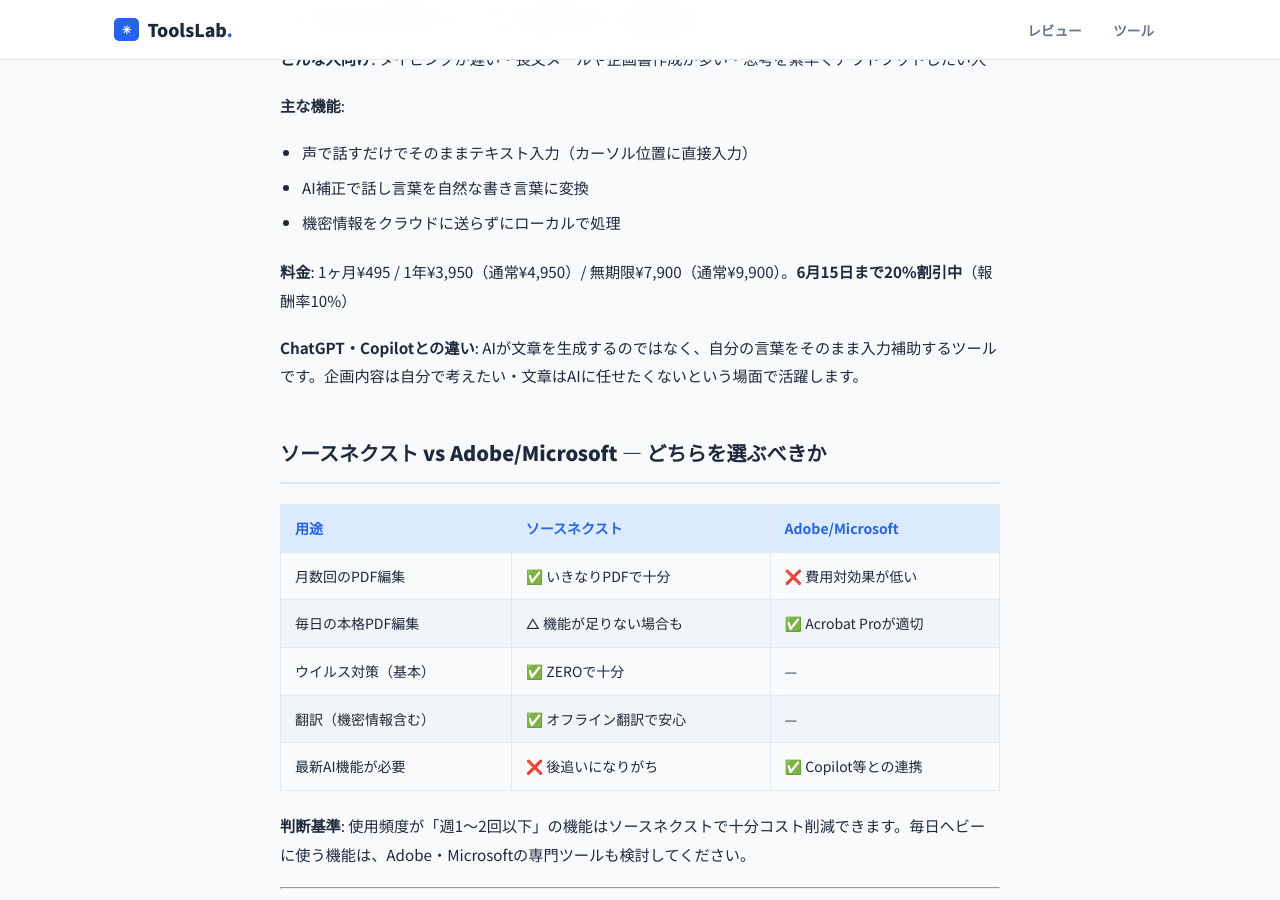
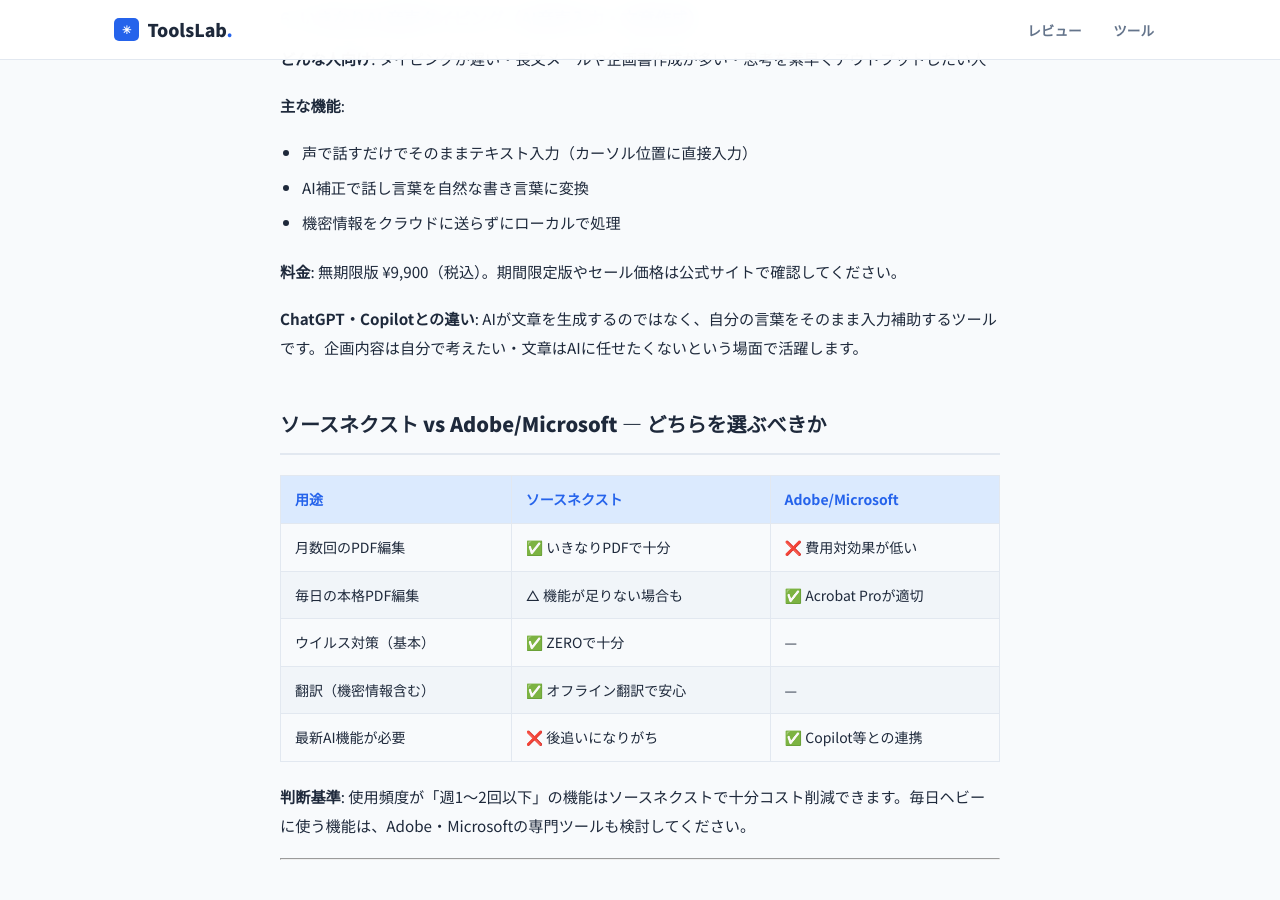
Before and after one commit to ToolsLab-ops/review, a Jekyll site: the page built from _posts/2026-05-24-sourcenext-software-review.md, in a window 1280 px wide and 900 px high, scrolled down 3666 px. Built offline with Jekyll 4.4.1, drawn with Linux system fonts in a browser that asks for light colours.

Commit message:
fix: 終了したキャンペーン価格と読者向けに表示していたアフィリエイト用語（報酬率・確定率）を削除
Co-Authored-By: Claude Opus 5.5 <noreply@anthropic.com>

```diff
--- a/_posts/2026-05-24-sourcenext-software-review.md
+++ b/_posts/2026-05-24-sourcenext-software-review.md
@@ -108,7 +108,7 @@ DeepL・Google翻訳と使い分ける形で、社内機密情報をクラウド
 - AI補正で話し言葉を自然な書き言葉に変換
 - 機密情報をクラウドに送らずにローカルで処理
 
-**料金**: 1ヶ月¥495 / 1年¥3,950（通常¥4,950）/ 無期限¥7,900（通常¥9,900）。**6月15日まで20%割引中**（報酬率10%）
+**料金**: 無期限版 ¥9,900（税込）。期間限定版やセール価格は公式サイトで確認してください。
 
 **ChatGPT・Copilotとの違い**: AIが文章を生成するのではなく、自分の言葉をそのまま入力補助するツールです。企画内容は自分で考えたい・文章はAIに任せたくないという場面で活躍します。
 ## ソースネクスト vs Adobe/Microsoft — どちらを選ぶべきか
```
Also changed, not shown: _posts/2026-05-20-ai-presentation-tools-hikaku.md (+1 -1 lines).
